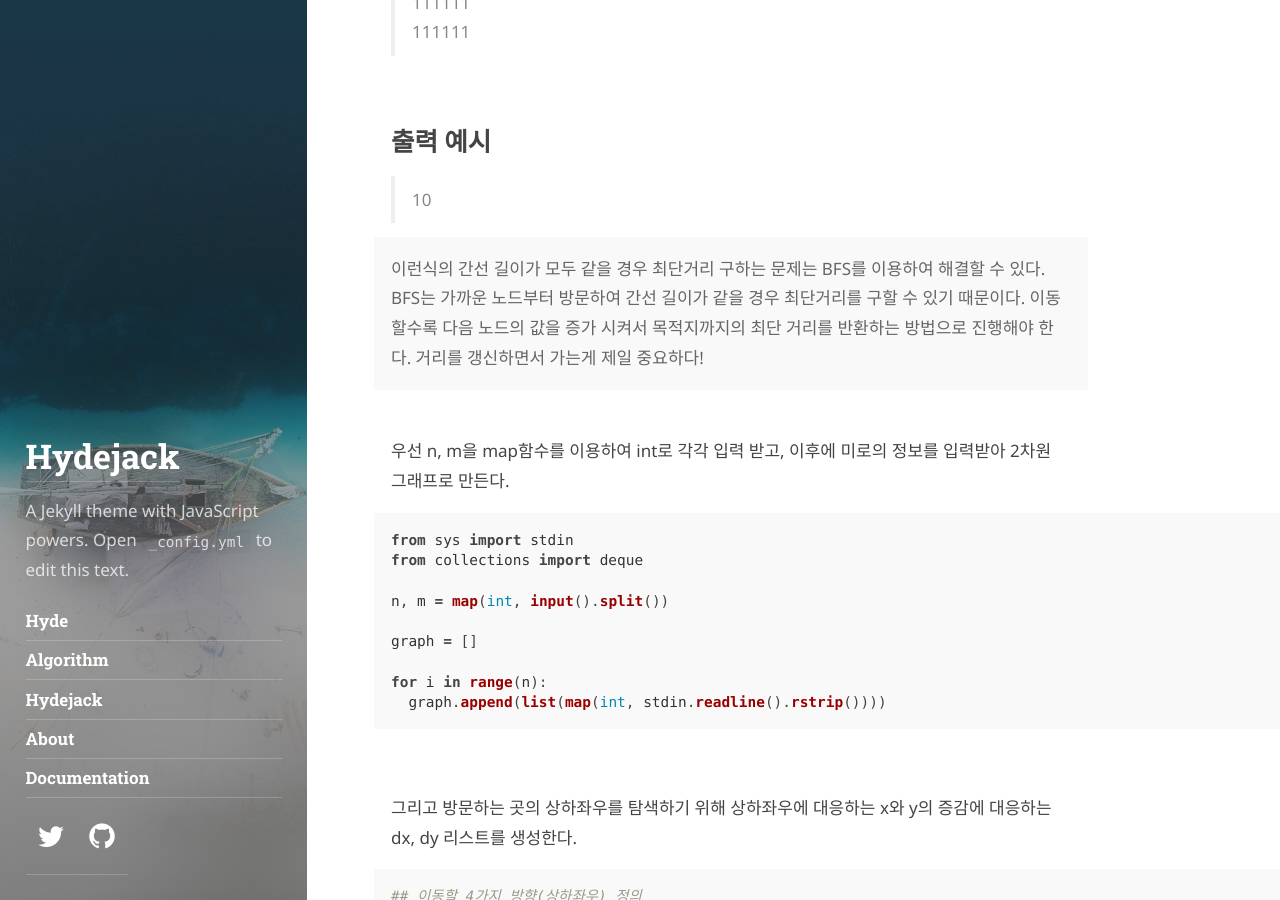
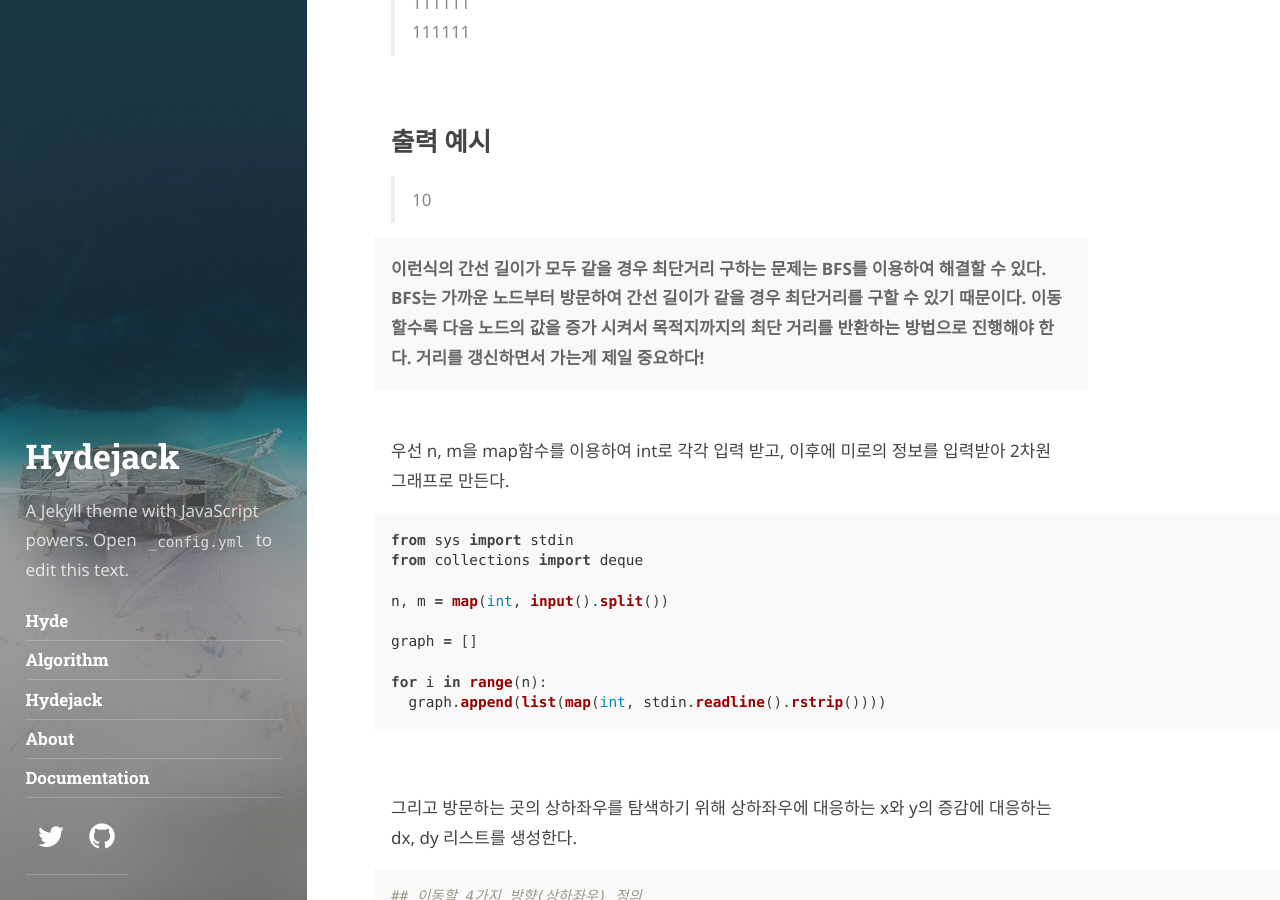
Before and after one commit to piemonte93/piemonte93.github.io, a Jekyll site: the page built from _posts/2021-01-23-algo-post1.md, in a window 1280 px wide and 900 px high, scrolled down 1283 px. Built offline with Jekyll 4.4.1, drawn with Linux system fonts in a browser that asks for light colours; some web fonts are replaced.

Commit message:
Update 2021-01-23-algo-post1.md

```diff
--- a/_posts/2021-01-23-algo-post1.md
+++ b/_posts/2021-01-23-algo-post1.md
@@ -33,8 +33,9 @@
 ## 출력 예시
 >
 10
+<br>
 
-이런식의 간선 길이가 모두 같을 경우 최단거리 구하는 문제는 BFS를 이용하여 해결할 수 있다. BFS는 가까운 노드부터 방문하여 간선 길이가 같을 경우 최단거리를 구할 수 있기 때문이다. 이동할수록 다음 노드의 값을 증가 시켜서 목적지까지의 최단 거리를 반환하는 방법으로 진행해야 한다. 거리를 갱신하면서 가는게 제일 중요하다!
+**이런식의 간선 길이가 모두 같을 경우 최단거리 구하는 문제는 BFS를 이용하여 해결할 수 있다. BFS는 가까운 노드부터 방문하여 간선 길이가 같을 경우 최단거리를 구할 수 있기 때문이다. 이동할수록 다음 노드의 값을 증가 시켜서 목적지까지의 최단 거리를 반환하는 방법으로 진행해야 한다. 거리를 갱신하면서 가는게 제일 중요하다!**
 {:.message}
 <br>
 우선 n, m을 map함수를 이용하여 int로 각각 입력 받고, 이후에 미로의 정보를 입력받아 2차원 그래프로 만든다.
```
